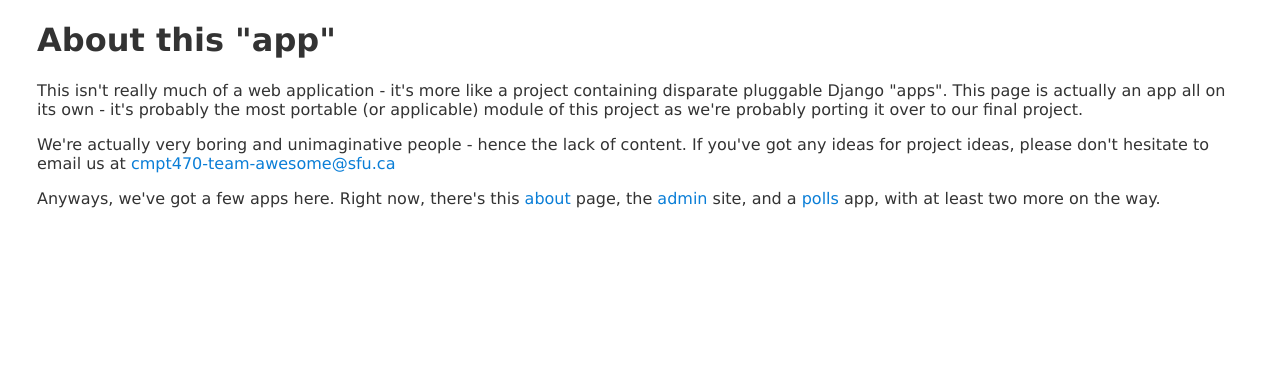
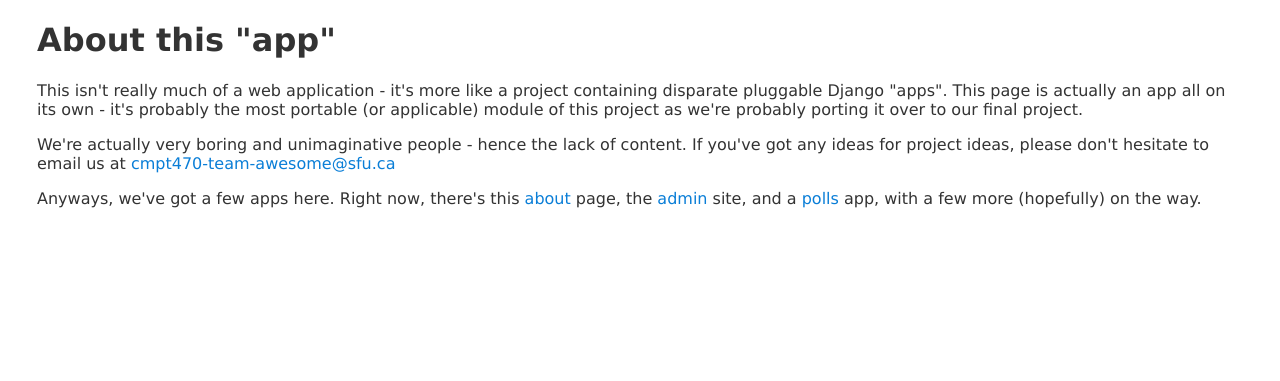
Before and after one commit to randytarampi/awesomeTechEval, a Django app: template about/templates/about.html in a window 1280 px wide. Shown: the part 37-418 px from the top of the page. Run offline with Django 3.2, Linux system fonts and the light colour scheme; the template is opened without the code that fills it, so the values that code supplies are empty.

Commit message:
Changes to the about screen. Experimenting with the admin.

```diff
--- a/about/templates/about.html
+++ b/about/templates/about.html
@@ -16,7 +16,7 @@
 
 <p>Anyways, we've got a few apps here. Right now, there's
   this <a href="/about">about</a> page, the <a href="/admin">admin</a>
-  site, and a <a href="/polls">polls</a> app, with at least two more
+  site, and a <a href="/polls">polls</a> app, with a few more (hopefully)
   on the way.</p>
 
 {% endblock %}
--- a/calendarapp/admin.py
+++ b/calendarapp/admin.py
@@ -1,3 +1,4 @@
+from calendarapp.models import Entry
 from django.contrib import admin
 
 class EntryAdmin(admin.ModelAdmin):
```
